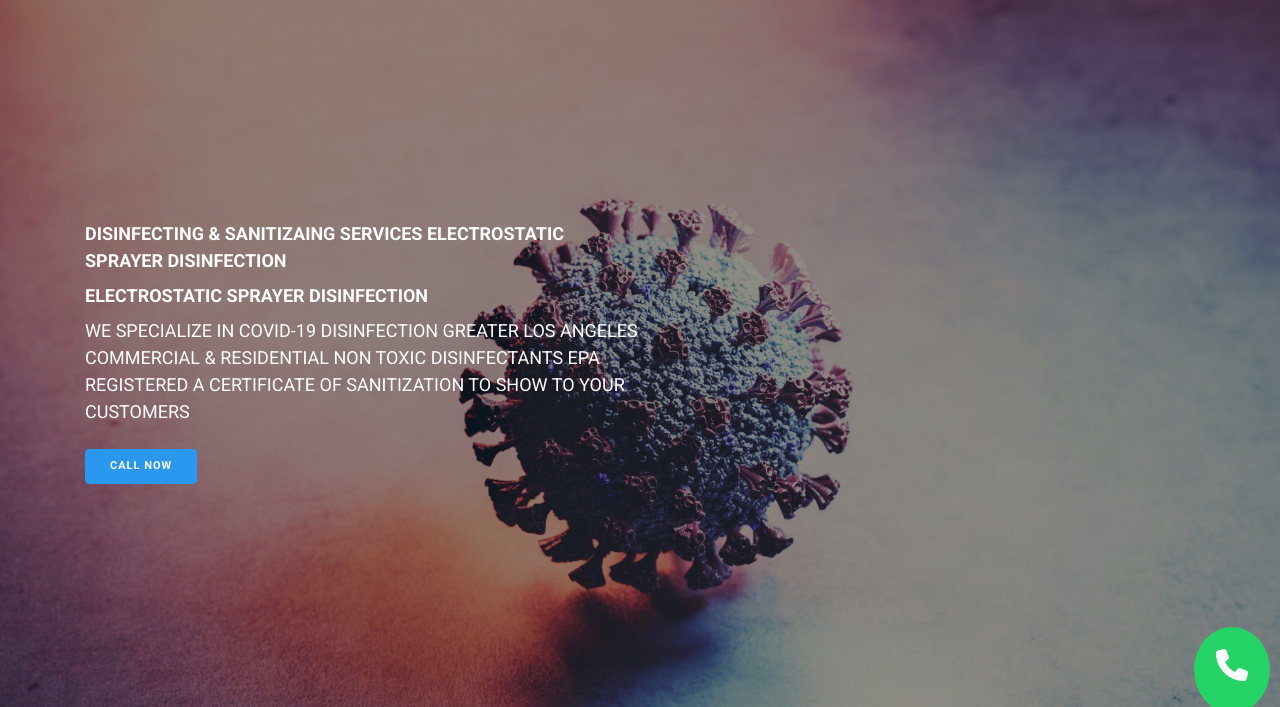
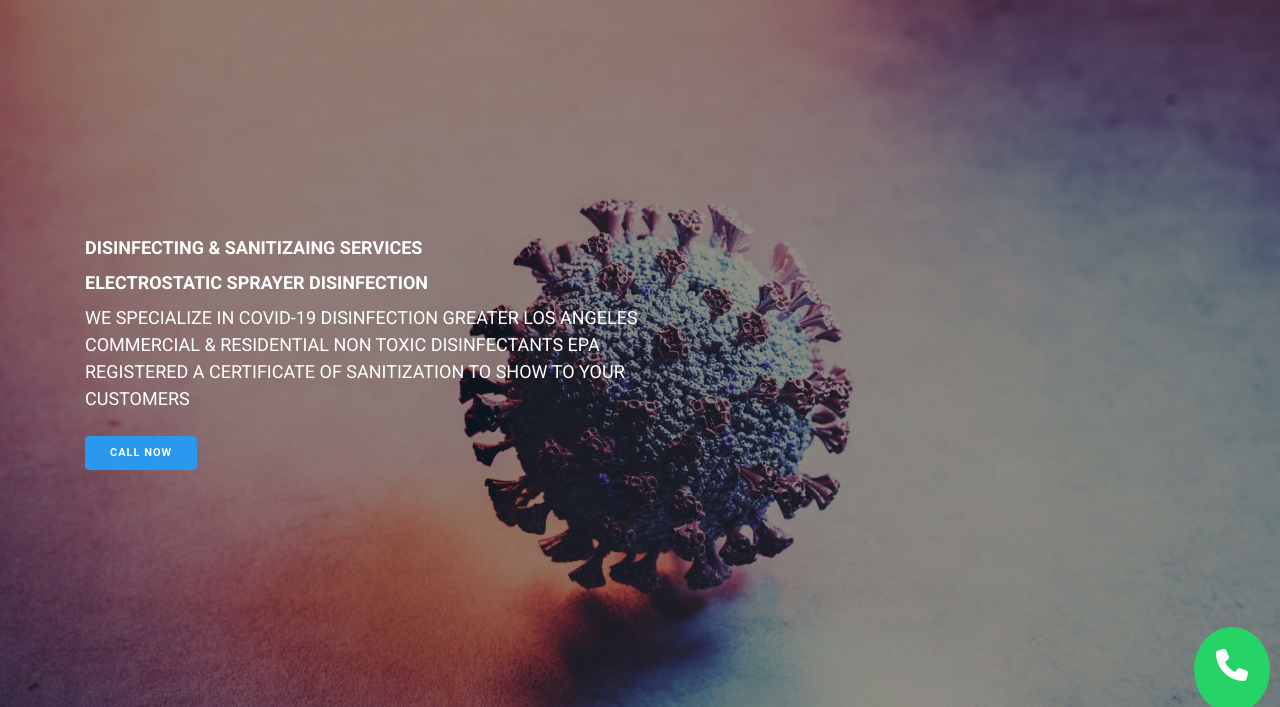
Before and after one commit to media-code-now/covid, a plain HTML site: page index.html in a window 1280 px wide. Shown: the part 77-784 px from the top of the page. Drawn offline with Linux system fonts and the light colour scheme; some packages are replaced by stand-ins of ours; no server answers; some icons are missing.

Commit message:
Update index.html

```diff
--- a/index.html
+++ b/index.html
@@ -63,7 +63,7 @@
         <div class="row no-gutters slider-text js-fullheight align-items-center justify-content-start" data-scrollax-parent="true">
           <div class="col-md-6 ftco-animate">
           	<h1 class="text-white font-weight-bold subheading">DISINFECTING & SANITIZAING SERVICES
-							ELECTROSTATIC SPRAYER DISINFECTION</h1>
+							</h1>
 		  <h1 class="text-white font-weight-bold subheading">
 							ELECTROSTATIC SPRAYER DISINFECTION</h1>
           	<h2 class="mb-4 text-white subheading">WE SPECIALIZE IN COVID-19 DISINFECTION
```
